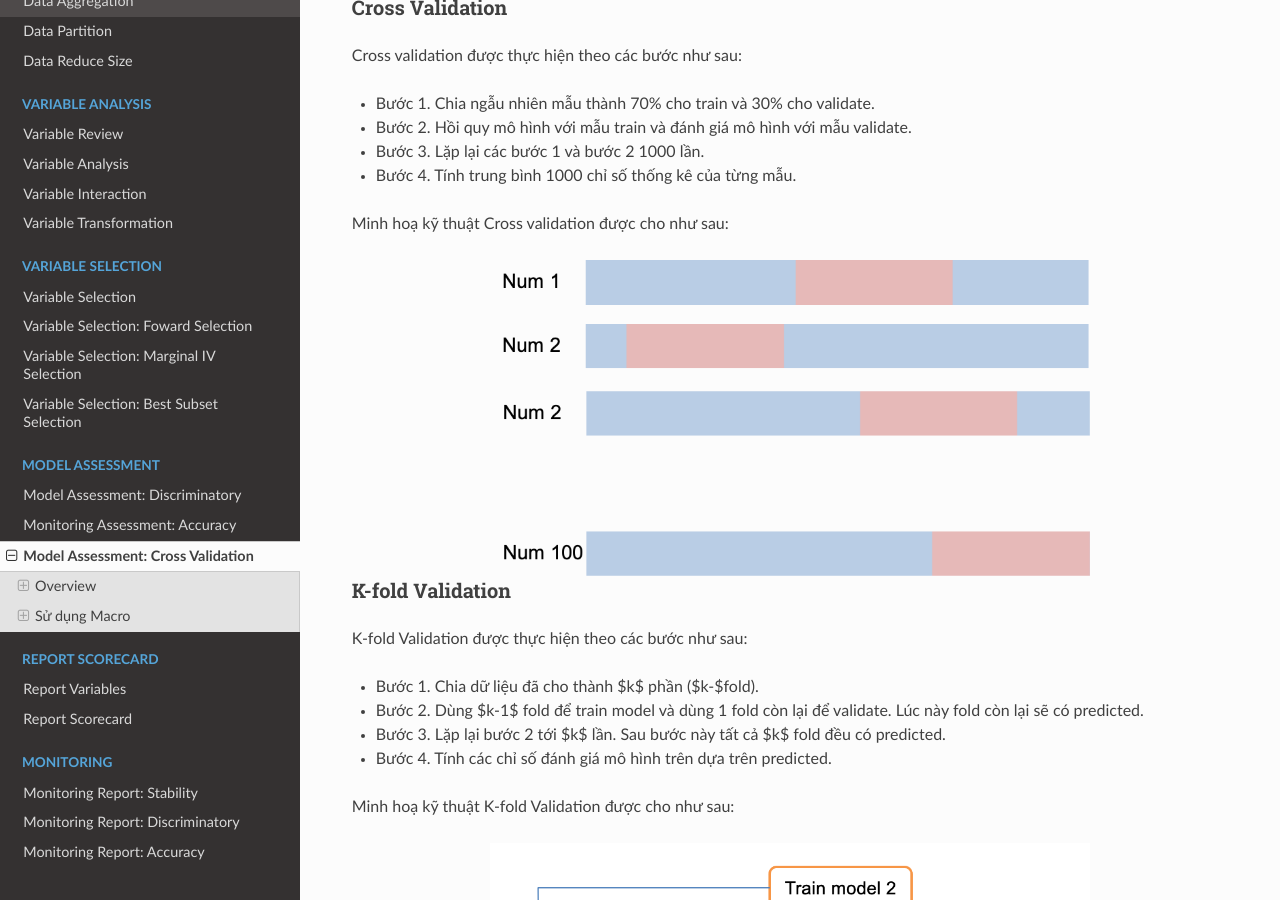
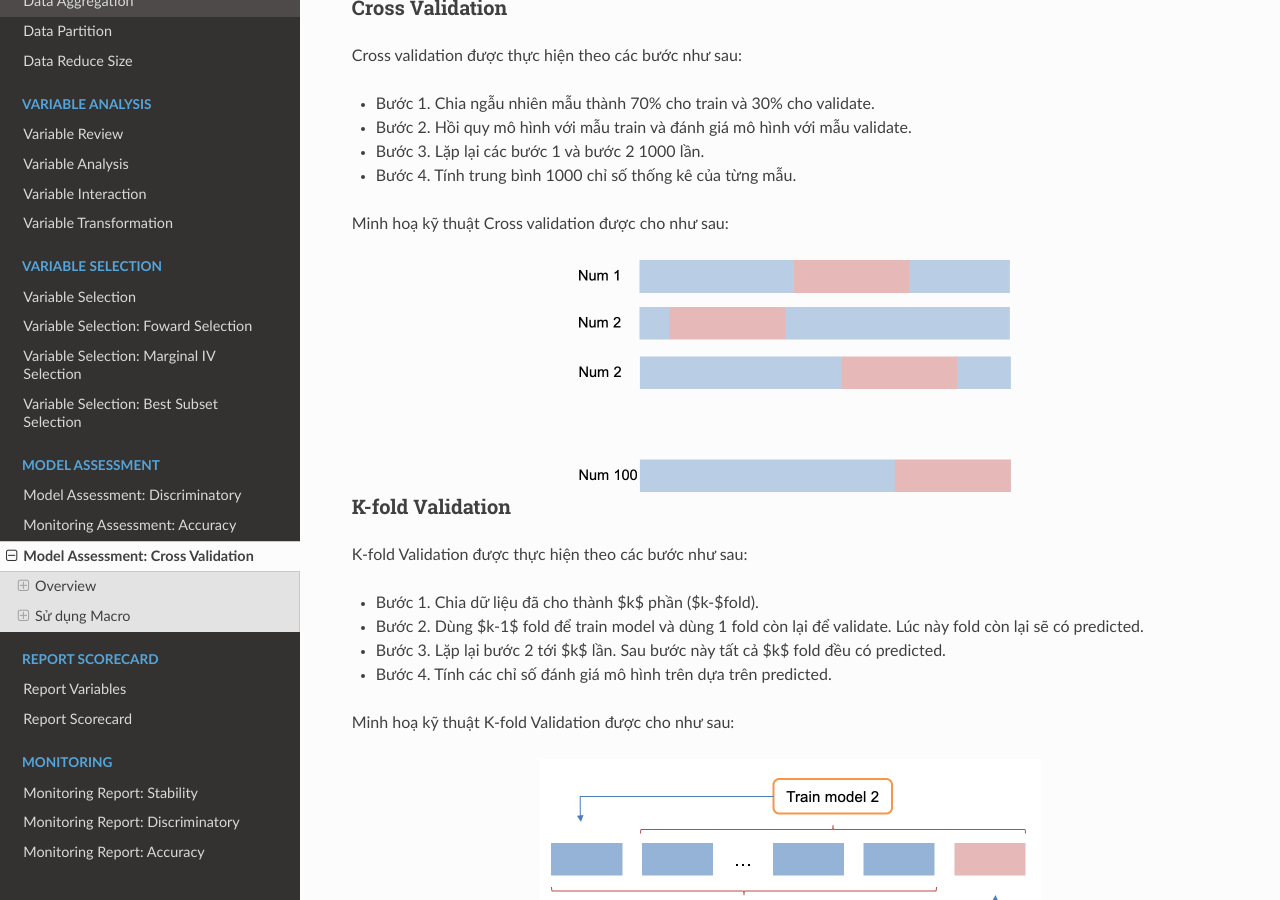
Before and after one commit to thanhtra254/SMCS, a Sphinx documentation site: the page built from docs/post/ModelCrossValidation.rst, in a window 1280 px wide and 900 px high, scrolled down 414 px. Built offline with Sphinx 7.4.7 and the Read the Docs theme 2.0.0, drawn with Linux system fonts in a browser that asks for light colours.

Commit message:
Update ModelCrossValidation.rst

```diff
--- a/docs/post/ModelCrossValidation.rst
+++ b/docs/post/ModelCrossValidation.rst
@@ -26,7 +26,8 @@ Minh hoạ kỹ thuật Cross validation
 
 .. image:: ./images/DataPreparation/Picture5.png
    :align: center
-   :width: 600
+   :height: 233
+   :alt: Cross validation
 
 
 K-fold Validation
@@ -43,7 +44,8 @@ Minh hoạ kỹ thuật K-fold Validation được cho như sau:
 
 .. image:: ./images/DataPreparation/Picture6.png
    :align: center
-   :width: 600
+   :height: 200
+   :alt: K-fold Validation
 
 
 Sử dụng Macro
@@ -78,7 +80,7 @@ Ví dụ chạy macro cross validation như sau:
 .. code:: sh
 
    %MODEL_CROSS_VALIDATION(DATA=DATA.TRAIN_WOE,
-				NUM=100,
-				PERCENT=0.3,
-				WOE_VARLIST=X1 X2 X3 X4 X5 X6 X7 X8 X9 X10,
-				TYPE=2);
+	NUM=100,
+	PERCENT=0.3,
+	WOE_VARLIST=X1 X2 X3 X4 X5 X6 X7 X8 X9 X10,
+	TYPE=2);
```
